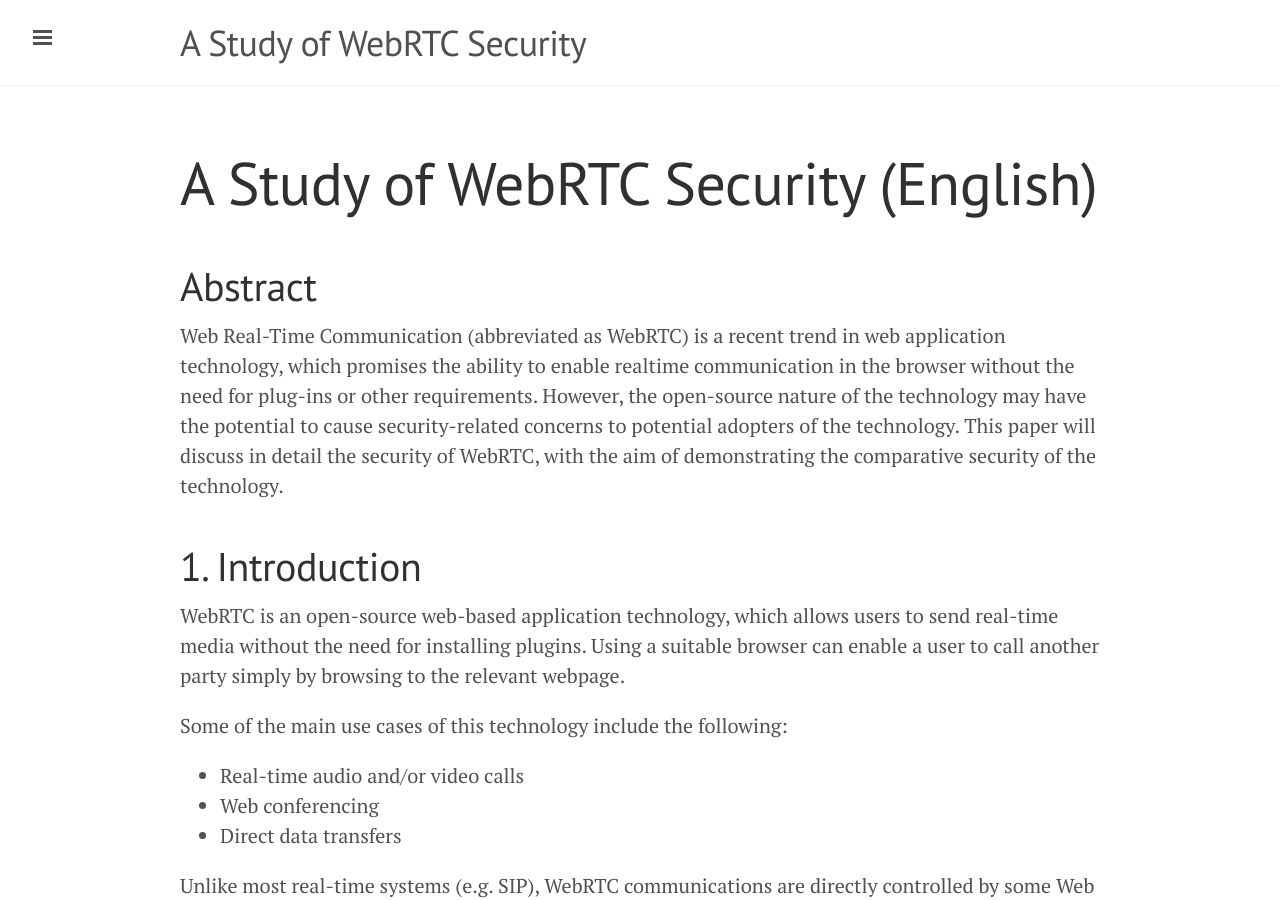
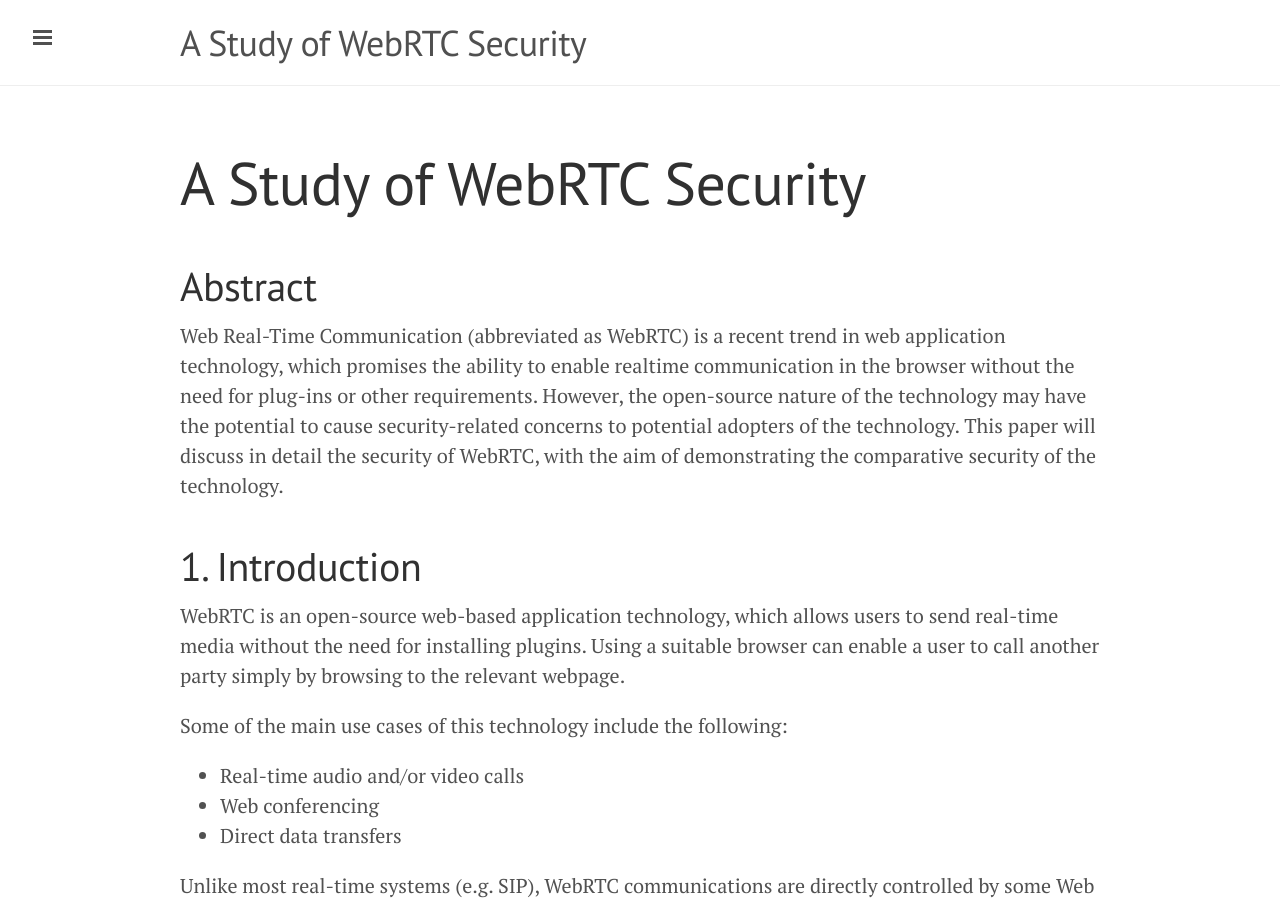
Before and after one commit to webrtc-security/webrtc-security.github.io, a Jekyll site: the page built from index.md, in a window 1280 px wide and 900 px high. Built offline with Jekyll 4.4.1, drawn with Linux system fonts in a browser that asks for light colours; Markdown is read by kramdown in place of the engine named in the settings; the list of posts is cut into pages by our own code.

Commit message:
updated report titles

```diff
--- a/index.md
+++ b/index.md
@@ -1,6 +1,6 @@
 ---
 layout: page
-title: A Study of WebRTC Security (English)
+title: A Study of WebRTC Security
 ---
 
 ## Abstract
```
Also changed, not shown: report_ja.md (+1 -1 lines).
